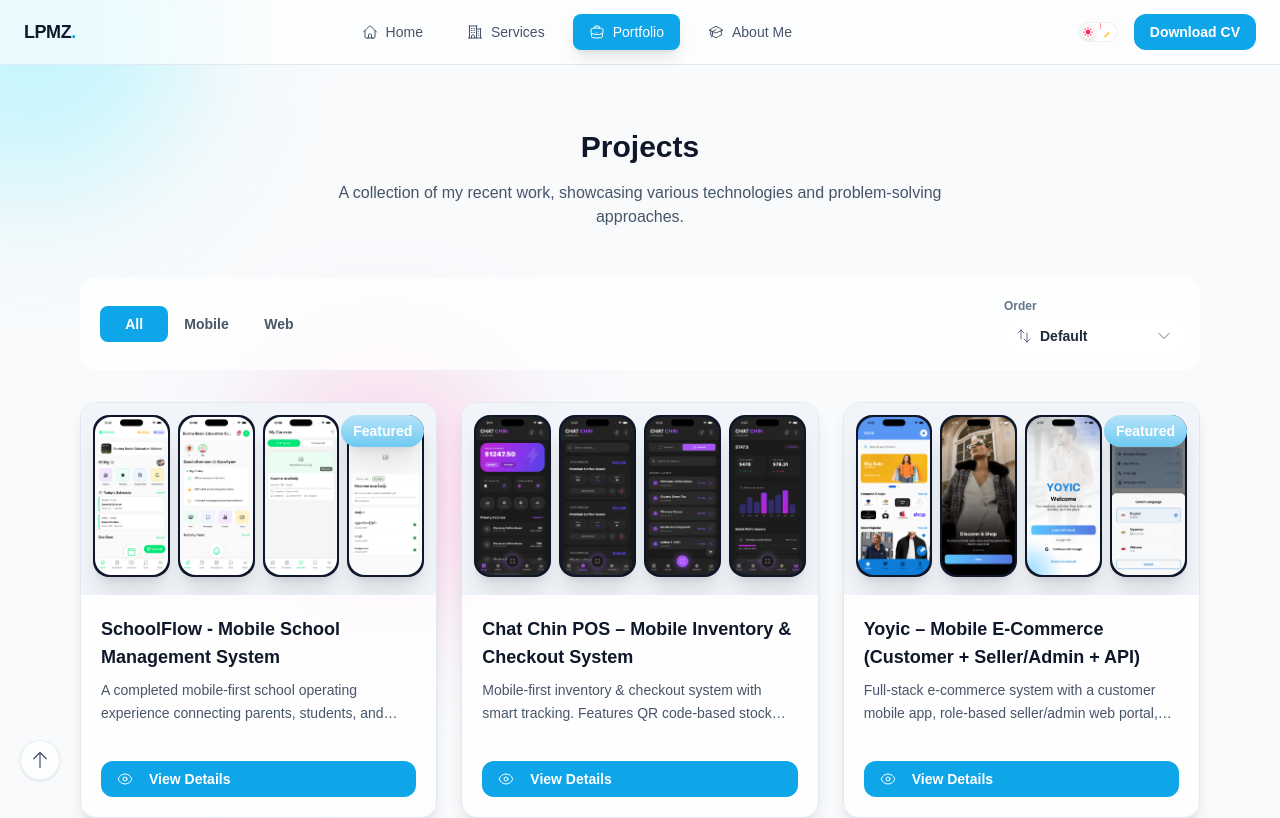
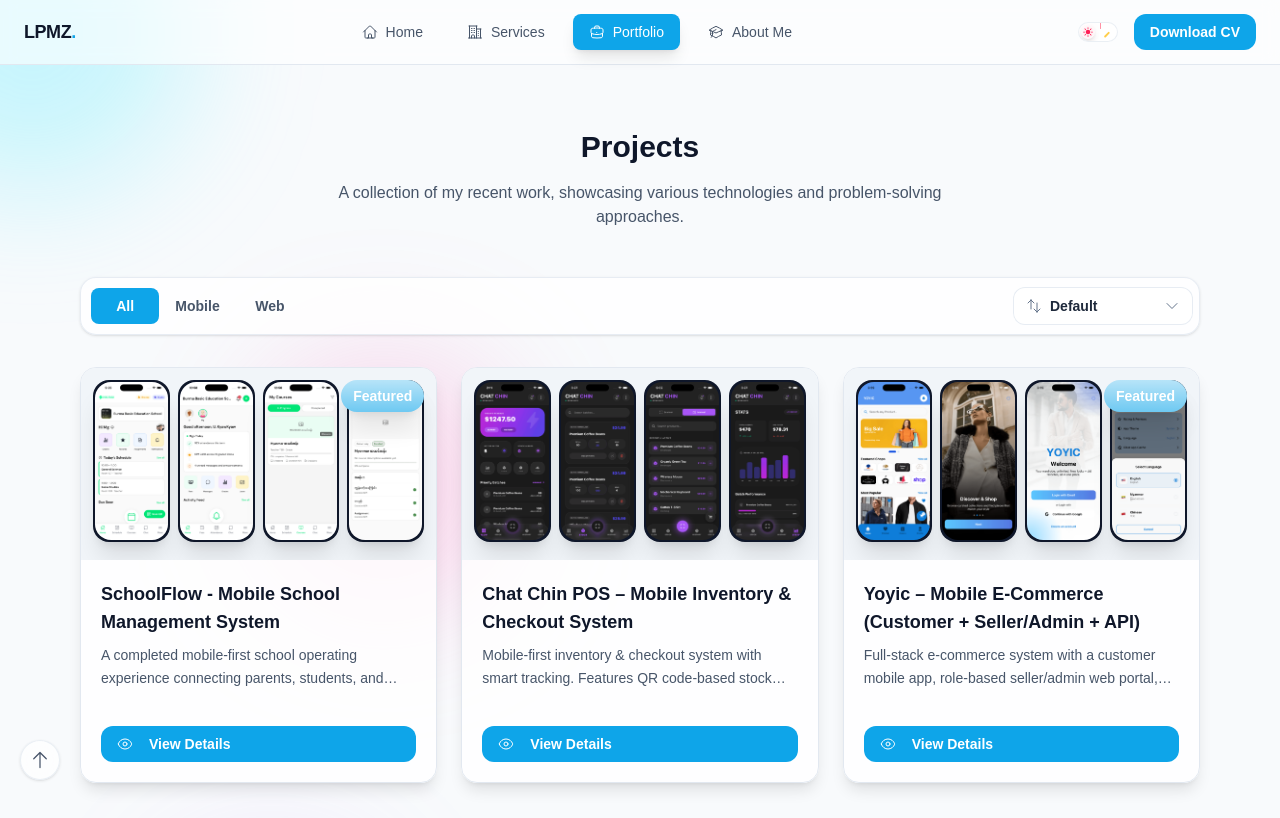
Before and after one commit to linphone2000/lpmz-portfolio-v2, a Next.js app: page /portfolio in a window 1280 px wide. Shown: the top 818 px of the page. Built offline with nearby package versions, Linux system fonts and the light colour scheme.

Commit message:
Enhance ProjectsControls component styling with improved background, border, and shadow effects for better visual consistency. Simplify button layout by removing unnecessary elements while maintaining functionality.

```diff
--- a/src/components/Portfolio/projects-controls.tsx
+++ b/src/components/Portfolio/projects-controls.tsx
@@ -69,7 +69,7 @@ export const ProjectsControls = ({
     }`;
 
   return (
-    <div className="rounded-2xl bg-white/70 dark:bg-neutral-900/30 p-3 sm:p-4">
+    <div className="rounded-2xl bg-white/80 dark:bg-neutral-900/70 border border-neutral-200/80 dark:border-neutral-700/90 shadow-sm dark:shadow-black/20 p-3 sm:p-1.5">
       <div className="flex flex-col sm:flex-row gap-3 sm:gap-4 sm:items-center sm:justify-between">
         <div className="relative grid grid-cols-3 gap-1 rounded-xl p-1 bg-transparent min-w-[220px]">
           <span
@@ -96,16 +96,10 @@ export const ProjectsControls = ({
 
         <div className="flex sm:justify-end">
           <div ref={dropdownRef} className="relative min-w-[180px]">
-            <span
-              className="inline-flex items-center gap-1.5 text-xs font-semibold text-neutral-500 dark:text-neutral-400 mb-1"
-              aria-hidden
-            >
-              Order
-            </span>
             <button
               type="button"
               onClick={() => setIsSortOpen((prev) => !prev)}
-              className="w-full inline-flex items-center justify-between gap-2 rounded-xl bg-white dark:bg-neutral-800 px-3 py-2 text-sm font-semibold text-neutral-800 dark:text-neutral-100 transition-colors duration-200 hover:bg-neutral-50 dark:hover:bg-neutral-700"
+              className="w-full inline-flex items-center justify-between gap-2 rounded-xl bg-white dark:bg-neutral-800 px-3 py-2 text-sm font-semibold text-neutral-800 dark:text-neutral-100 border border-neutral-200/80 dark:border-neutral-700 transition-colors duration-200 hover:bg-neutral-50 dark:hover:bg-neutral-700"
               aria-expanded={isSortOpen}
               aria-haspopup="listbox"
             >
@@ -121,7 +115,7 @@ export const ProjectsControls = ({
             </button>
 
             <div
-              className={`absolute right-0 mt-2 w-full origin-top rounded-xl bg-white dark:bg-neutral-900 p-1.5 shadow-lg z-20 transition-all duration-150 ${
+              className={`absolute right-0 mt-2 w-full origin-top rounded-xl bg-white dark:bg-neutral-900 border border-neutral-200/80 dark:border-neutral-700 p-1.5 shadow-lg z-20 transition-all duration-150 ${
                 isSortOpen
                   ? 'opacity-100 scale-100 translate-y-0 pointer-events-auto'
                   : 'opacity-0 scale-95 -translate-y-1 pointer-events-none'
```
